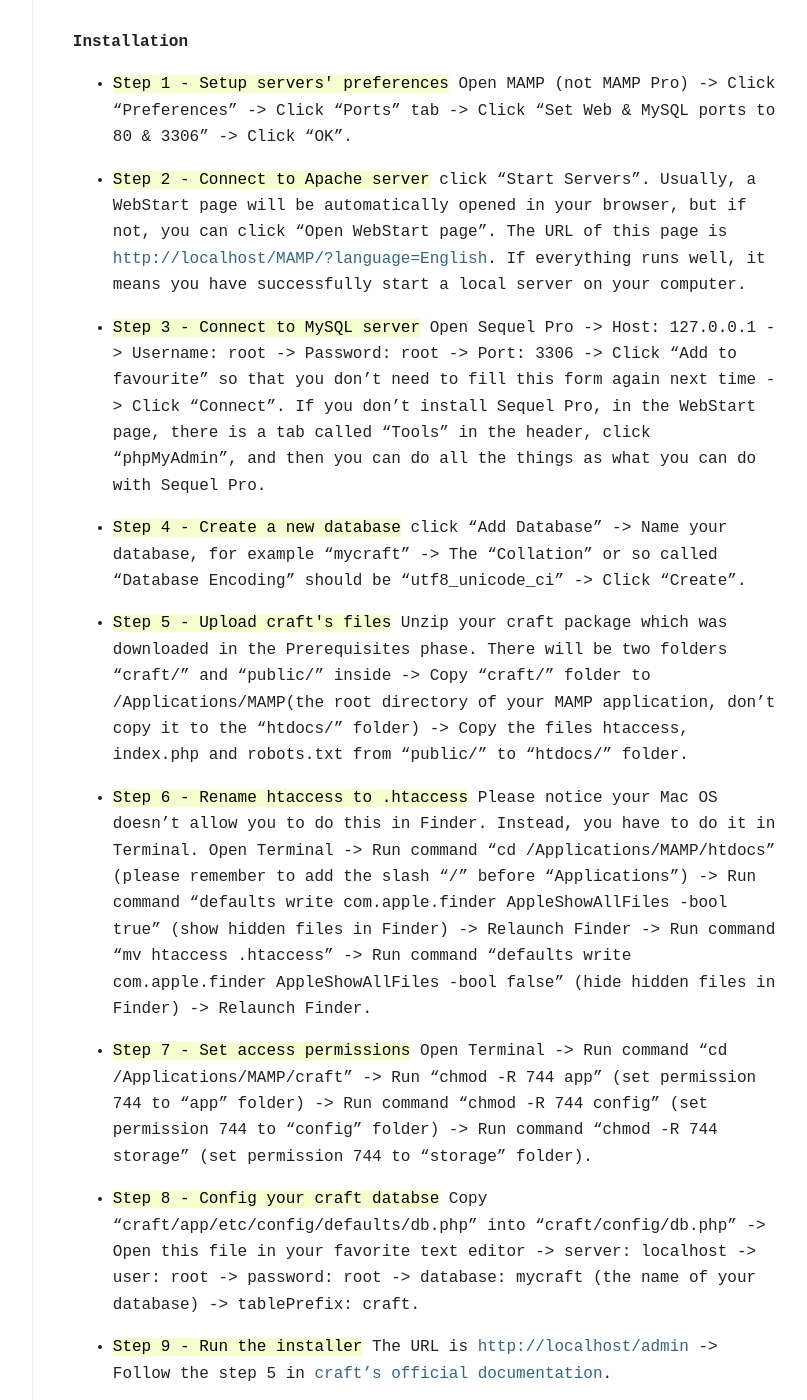
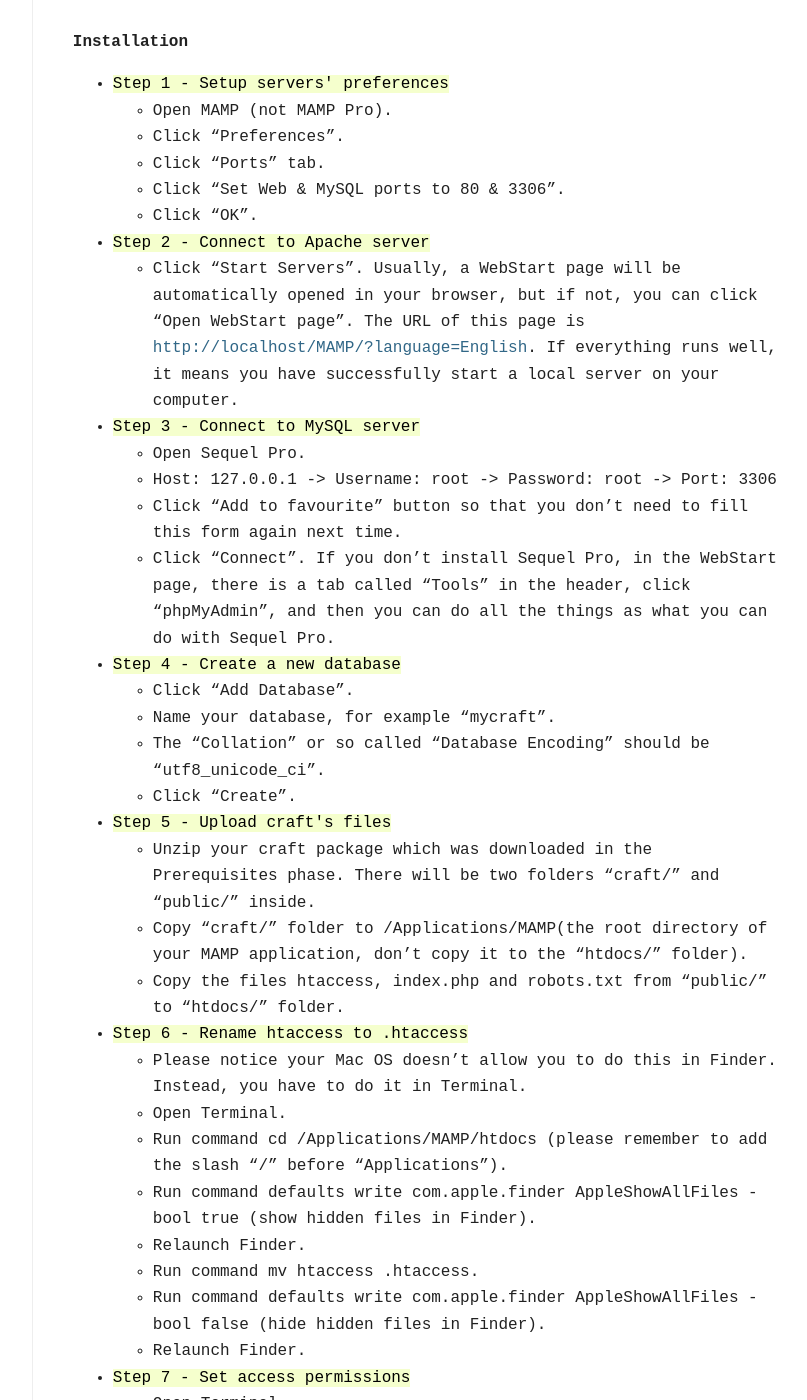
Before and after one commit to crabcanon/crabcanon.github.com, a Jekyll site: the page built from _posts/2015-11-05-how-to-install-craft-cms-on-mac-os-using-mamp.md, in a window 1280 px wide and 1400 px high, scrolled down 1114 px. Shown: the whole window, without its empty margins (301-1108 px from the left). Built offline with Jekyll 4.4.1, drawn with Linux system fonts in a browser that asks for light colours; some web fonts are replaced; comment, search, counter and statistics services are not loaded; some of the changed text lies outside the part shown.

Commit message:
Update blog

```diff
--- a/_posts/2015-11-05-how-to-install-craft-cms-on-mac-os-using-mamp.md
+++ b/_posts/2015-11-05-how-to-install-craft-cms-on-mac-os-using-mamp.md
@@ -24,23 +24,58 @@
 
 **Installation**
 
-* <mark>Step 1 - Setup servers' preferences</mark> Open MAMP (not MAMP Pro) -> Click "Preferences" -> Click "Ports" tab -> Click "Set Web & MySQL ports to 80 & 3306" -> Click "OK".
+* <mark>Step 1 - Setup servers' preferences</mark>
+	* Open MAMP (not MAMP Pro).
+	* Click "Preferences".
+	* Click "Ports" tab.
+	* Click "Set Web & MySQL ports to 80 & 3306".
+	* Click "OK".
 
-* <mark>Step 2 - Connect to Apache server</mark> click "Start Servers". Usually, a WebStart page will be automatically opened in your browser, but if not, you can click "Open WebStart page". The URL of this page is [http://localhost/MAMP/?language=English](http://localhost/MAMP/?language=English). If everything runs well, it means you have successfully start a local server on your computer.
+* <mark>Step 2 - Connect to Apache server</mark>
+	* Click "Start Servers". Usually, a WebStart page will be automatically opened in your browser, but if not, you can click "Open WebStart page". The URL of this page is [http://localhost/MAMP/?language=English](http://localhost/MAMP/?language=English). If everything runs well, it means you have successfully start a local server on your computer.
 
-* <mark>Step 3 - Connect to MySQL server</mark> Open Sequel Pro -> Host: 127.0.0.1 -> Username: root -> Password: root -> Port: 3306 -> Click "Add to favourite" so that you don't need to fill this form again next time -> Click "Connect". If you don't install Sequel Pro, in the WebStart page, there is a tab called "Tools" in the header, click "phpMyAdmin", and then you can do all the things as what you can do with Sequel Pro.
+* <mark>Step 3 - Connect to MySQL server</mark>
+	* Open Sequel Pro.
+	* Host: 127.0.0.1 -> Username: root -> Password: root -> Port: 3306
+	* Click "Add to favourite" button so that you don't need to fill this form again next time.
+	* Click "Connect". If you don't install Sequel Pro, in the WebStart page, there is a tab called "Tools" in the header, click "phpMyAdmin", and then you can do all the things as what you can do with Sequel Pro.
 
-* <mark>Step 4 - Create a new database</mark> click "Add Database" -> Name your database, for example "mycraft" -> The "Collation" or so called "Database Encoding" should be "utf8_unicode_ci" -> Click "Create".
+* <mark>Step 4 - Create a new database</mark>
+	* Click "Add Database".
+	* Name your database, for example "mycraft".
+	* The "Collation" or so called "Database Encoding" should be "utf8_unicode_ci".
+	* Click "Create".
 
-* <mark>Step 5 - Upload craft's files</mark> Unzip your craft package which was downloaded in the Prerequisites phase. There will be two folders "craft/" and "public/" inside -> Copy "craft/" folder to /Applications/MAMP(the root directory of your MAMP application, don't copy it to the "htdocs/" folder) -> Copy the files htaccess, index.php and robots.txt from "public/" to "htdocs/" folder.
+* <mark>Step 5 - Upload craft's files</mark>
+	* Unzip your craft package which was downloaded in the Prerequisites phase. There will be two folders "craft/" and "public/" inside.
+	* Copy "craft/" folder to /Applications/MAMP(the root directory of your MAMP application, don't copy it to the "htdocs/" folder).
+	* Copy the files htaccess, index.php and robots.txt from "public/" to "htdocs/" folder.
 
-* <mark>Step 6 - Rename htaccess to .htaccess</mark> Please notice your Mac OS doesn't allow you to do this in Finder. Instead, you have to do it in Terminal. Open Terminal -> Run command "cd /Applications/MAMP/htdocs" (please remember to add the slash "/" before "Applications") -> Run command "defaults write com.apple.finder AppleShowAllFiles -bool true" (show hidden files in Finder) -> Relaunch Finder -> Run command "mv htaccess .htaccess" -> Run command "defaults write com.apple.finder AppleShowAllFiles -bool false" (hide hidden files in Finder) -> Relaunch Finder.
+* <mark>Step 6 - Rename htaccess to .htaccess</mark>
+	* Please notice your Mac OS doesn't allow you to do this in Finder. Instead, you have to do it in Terminal.
+	* Open Terminal.
+	* Run command `cd /Applications/MAMP/htdocs` (please remember to add the slash "/" before "Applications").
+	* Run command `defaults write com.apple.finder AppleShowAllFiles -bool true` (show hidden files in Finder).
+	* Relaunch Finder.
+	* Run command `mv htaccess .htaccess`.
+	* Run command `defaults write com.apple.finder AppleShowAllFiles -bool false` (hide hidden files in Finder).
+	* Relaunch Finder.
 
-* <mark>Step 7 - Set access permissions</mark> Open Terminal -> Run command "cd /Applications/MAMP/craft" -> Run "chmod -R 744 app" (set permission 744 to "app" folder) -> Run command "chmod -R 744 config" (set permission 744 to "config" folder) -> Run command "chmod -R 744 storage" (set permission 744 to "storage" folder).
+* <mark>Step 7 - Set access permissions</mark>
+	* Open Terminal.
+	* Run command `cd /Applications/MAMP/craft`.
+	* Run `chmod -R 744 app` (set permission 744 to "app" folder).
+	* Run command `chmod -R 744 config` (set permission 744 to "config" folder).
+	* Run command `chmod -R 744 storage` (set permission 744 to "storage" folder).
 
-* <mark>Step 8 - Config your craft databse</mark> Copy "craft/app/etc/config/defaults/db.php" into "craft/config/db.php" -> Open this file in your favorite text editor -> server: localhost -> user: root -> password: root -> database: mycraft (the name of your database) -> tablePrefix: craft.
+* <mark>Step 8 - Config your craft databse</mark>
+	* Copy "craft/app/etc/config/defaults/db.php" into "craft/config/db.php".
+	* Open this file in your favorite text editor.
+	* server: localhost -> user: root -> password: root -> database: mycraft (the name of your database) -> tablePrefix: craft.
 
-* <mark>Step 9 - Run the installer</mark> The URL is [http://localhost/admin](http://localhost/admin) -> Follow the step 5 in [craft's official documentation](http://buildwithcraft.com/docs/installing).
+* <mark>Step 9 - Run the installer</mark>
+	* The URL is [http://localhost/admin](http://localhost/admin).
+	* Follow the step 5 in [craft's official documentation](http://buildwithcraft.com/docs/installing).
 
 Congratulations!
 
@@ -50,16 +85,39 @@
 
 Sometimes, you may not start from the beginning in development, for example, your project has started for a while and other developers have created a bunch of staff based on the original code package and have updated MySQL database, then your boss tells you to set up the development environment from this middle phase. What are you going to do? Usually, you will get a database dump (a .sql file) and one complete code package. The following instruction will tell you how to handle this kind situation.
 
-* <mark>Step 1 - Upload files</mark> Unzip your code package and copy it to /Applications/MAMP folder (the root folder of MAMP).
+* <mark>Step 1 - Upload files</mark>
+	*Unzip your code package and copy it to /Applications/MAMP folder (the root folder of MAMP).
 
-* <mark>Step 2 - Configure the root of Apache server</mark> Open MAMP -> Click "Preferences" -> Click "Web Server" tab -> Re-select the root directory of your MAMP. For example, in step 1, you have put your code package to MAMP folder whose name is "project-craft", then you should select the root directory to /Applications/MAMP/project-craft/public -> Click "OK".
+* <mark>Step 2 - Configure the root of Apache server</mark>
+	* Open MAMP.
+	* Click "Preferences".
+	* Click "Web Server" tab.
+	* Re-select the root directory of your MAMP. For example, in step 1, you have put your code package to MAMP folder whose name is "project-craft", then you should select the root directory to /Applications/MAMP/project-craft/public.
+	* Click "OK".
 
-* <mark>Step 3 - Upload the database dump</mark> Open Sequel Pro -> Choose your craft databse -> Click "File" from your computer's header bar -> Click "Import" -> Select your database dump file and upload it.
+* <mark>Step 3 - Upload the database dump</mark>
+	* Open Sequel Pro.
+	* Choose your craft databse.
+	* Click "File" from your computer's header bar.
+	* Click "Import".
+	* Select your database dump file and upload it.
 
-* <mark>Step 4 - Rename the host name</mark> Sometimes, because other developers have defined a unified baseURL for the development use, you have to customize the name of your baseURL as well, which means it couldn't be "localhost" or "127.0.0.1" anymore. Therefore, what you need to do is to edit the HOST file of your Mac OS system. Open Terminal -> Run command "cd /etc" -> Run command "sudo vim hosts" and input password -> Move the cursor to the line where "127.0.0.1" is -> Press "o" (insert a new line) -> Input "127.0.0.1    local.project.com" (for example, you want to rename "127.0.0.1" to "local.project.com") -> Press "esc" -> Press "shift + :" -> Input "wq!".
+* <mark>Step 4 - Rename the host name</mark>
+	* Sometimes, because other developers have defined a unified baseURL for the development use, you have to customize the name of your baseURL as well, which means it couldn't be "localhost" or "127.0.0.1" anymore. Therefore, what you need to do is to edit the HOST file of your Mac OS system.
+	* Open Terminal.
+	* Run command `cd /etc`.
+	* Run command `sudo vim hosts` and input password.
+	* Move the cursor to the line where "127.0.0.1" is.
+	* Press "o" (insert a new line).
+	* Input "127.0.0.1    local.project.com" (for example, you want to rename "127.0.0.1" to "local.project.com").
+	* Press "esc".
+	* Press "shift + :".
+	* Input "wq!".
 
-* <mark>Step 5 - Start servers</mark> Open MAMP and click "Start Servers".
+* <mark>Step 5 - Start servers</mark>
+	* Open MAMP and click "Start Servers".
 
-* <mark>Step 6 - Run your Craft application</mark> In your browser, input url "http://local.project.com/admin".
+* <mark>Step 6 - Run your Craft application</mark>
+	* In your browser, input url "http://local.project.com/admin".
 
 Congratulations!
```
